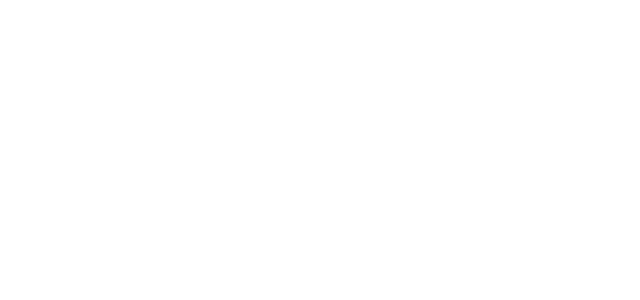
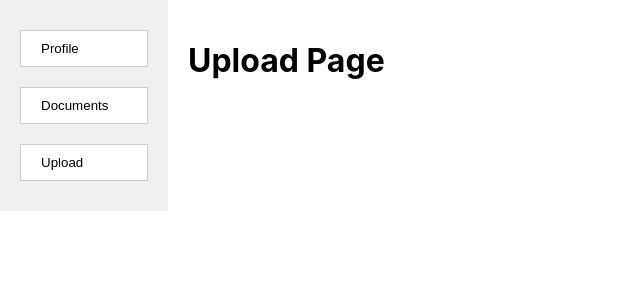
Before and after one commit to Norace2002/SWEN3, a React (Create React App) app in the folder webserver/: page /upload in a window 1280 px wide. Before the commit this address had no page. Shown: the top 300 px of the page, without its empty margins (0-640 px from the left). Built offline with nearby package versions, Linux system fonts and the light colour scheme.

Commit message:
Changes: - application level routing via sidebar (included in App) - inclusion of first API call to REST (just a test to see if it works, nothing fancy) - installation of new dependencies - enabling CORS on REST server

```diff
--- a/webserver/package.json
+++ b/webserver/package.json
@@ -6,6 +6,7 @@
     "@testing-library/jest-dom": "^5.17.0",
     "@testing-library/react": "^13.4.0",
     "@testing-library/user-event": "^13.5.0",
+    "axios": "^1.7.7",
     "react": "^18.3.1",
     "react-dom": "^18.3.1",
     "react-router-dom": "^6.26.2",
--- a/webserver/src/App.js
+++ b/webserver/src/App.js
@@ -1,43 +1,45 @@
-import { BrowserRouter, Routes, Route } from 'react-router-dom';
+import {BrowserRouter, Routes, Route, Navigate} from 'react-router-dom';
 import React from 'react';
-import './App.css';
-import logo from './logo.svg';
 
-function AppRouter() {
+import LandingPage from './paperless/landing';
+import UploadPage from './paperless/upload';
+import PreviewPage from './paperless/preview';
+import ProfilePage from './paperless/profile';
+import Sidebar from './paperless/sidebar';
+
+function App() {
   return (
       <BrowserRouter>
-        <Routes>
-          {/* Home route */}
-          <Route path="/" element={
-            <div className="App">
-              <header className="App-header">
-                <img src={logo} className="App-logo" alt="logo" />
-                <p>
-                  Edit <code>src/App.js</code> and save to reload.
-                </p>
-                <a
-                    className="App-link"
-                    href="https://reactjs.org"
-                    target="_blank"
-                    rel="noopener noreferrer"
-                >
-                  Learn React
-                </a>
-              </header>
-            </div>
-          } />
+        <div style={styles.mainDiv}>
+          {/* Sidebar Component */}
+          <Sidebar />
 
-          {/* Documents route */}
-          <Route path="/documents" element={<div>/documents reached</div>} />
+          {/* Main content area which will update based on routes */}
+          <div style={{ flex: 1, padding: '20px' }}>
+            <Routes>
+              {/* Default route to landing page */}
+              <Route path="/" element={LandingPage} />
 
-          {/* Documents upload route */}
-          <Route path="/documents/upload" element={<div>/documents/upload reached</div>} />
+              {/* Sidebar-routed pages */}
+              <Route path="/profile" element={ProfilePage} />
+              <Route path="/documents" element={LandingPage} />
+              <Route path="/upload" element={UploadPage} />
 
-          {/* Dynamic document route (use `:id` for dynamic segments in URL) */}
-          <Route path="/documents/:id" element={<div>/documents/id reached</div>} />
-        </Routes>
+              {/* Catch-all route to handle unknown paths */}
+              <Route path="*" element={<Navigate to={LandingPage} />} />
+            </Routes>
+          </div>
+        </div>
       </BrowserRouter>
   );
 }
 
-export default AppRouter;
+const styles={
+    mainDiv:{
+        display: 'flex',
+        height: '100%',
+        width: '100%'
+    }
+}
+
+export default App;
--- a/webserver/src/index.js
+++ b/webserver/src/index.js
@@ -1,13 +1,13 @@
 import React from 'react';
 import ReactDOM from 'react-dom/client';
 import './index.css';
-import AppRouter from './App';
+import App from './App';
 import reportWebVitals from './reportWebVitals';
 
 const root = ReactDOM.createRoot(document.getElementById('root'));
 root.render(
   <React.StrictMode>
-    <AppRouter />
+    <App />
   </React.StrictMode>
 );
 
--- /dev/null
+++ b/webserver/src/paperless/landing.js
@@ -0,0 +1,85 @@
+import React, {useEffect} from "react";
+import axios from 'axios';
+
+function LandingPage(){
+    // Loading Documents
+    const updateDocuments = () =>{
+        axios.get('http://127.0.0.1:8081/documents')
+            .then((response) => {
+                console.log("API Response:", response.data);
+            })
+            .catch((err) => {
+                if (err.response) {
+                    // The request was made and the server responded with a status code
+                    console.error("Error status:", err.response.status);
+                    console.error("Error data:", err.response.data);
+                } else if (err.request) {
+                    // The request was made but no response was received
+                    console.error("No response received:", err.request);
+                } else {
+                    // Something happened in setting up the request that triggered an error
+                    console.error("Error:", err.message);
+                }
+            })
+    }
+
+    // Problem with useEffect
+    // Uncaught TypeError: Cannot read properties of null (reading 'useEffect')
+    /*
+    useEffect(() => {
+        updateDocuments();
+    }, []);
+    */
+
+    ////////////////////////////////////////////////////////////////////////////////////////////////////////////////////
+    // Searchbar shenanigans
+
+    let searchQuery;
+
+    const updateSearchbar = (event) => {
+        searchQuery = event.target.value; // Update the search query as the user types
+    };
+
+    const searchSubmit = () => {
+        console.log("Search query:", searchQuery);
+    };
+
+    ////////////////////////////////////////////////////////////////////////////////////////////////////////////////////
+    // Actual site content
+
+    return(
+        <div>
+            <h1> Paperless Landing Page </h1>
+            <div id={"searchbar"} style={styles.searchbar}>
+                <input
+                    type = "text"
+                    placeholder = "Search documents..."
+                    onChange= {updateSearchbar}
+                    value = {searchQuery}
+                    style={{ padding: '10px', width: '300px', marginRight: '10px' }}
+                />
+                <button onClick={searchSubmit} style={{ padding: '10px 20px' }}>
+                    Search
+                </button>
+            </div>
+            <div id={"documents"}>
+                {/* will present all documents once component is mounted */}
+                <button onClick={updateDocuments} style={{ padding: '10px 20px' }}>
+                    Test to make API call
+                </button>
+            </div>
+        </div>
+    );
+}
+
+////////////////////////////////////////////////////////////////////////////////////////////////////////////////////////
+// in-file styles for now
+
+const styles = {
+    searchbar:{
+        padding: '10px',
+        width: '100%'
+    }
+}
+
+export default LandingPage();
--- /dev/null
+++ b/webserver/src/paperless/preview.js
@@ -0,0 +1,12 @@
+import Sidebar from "./sidebar";
+import React from "react";
+
+function previewPage(){
+    return(
+        <div>
+            preview Page
+        </div>
+    );
+}
+
+export default previewPage();
--- /dev/null
+++ b/webserver/src/paperless/profile.js
@@ -0,0 +1,12 @@
+import Sidebar from "./sidebar";
+import React from "react";
+
+function ProfilePage(){
+    return(
+        <div style={{display: 'flex'}}>
+            <h1> Profile Page </h1>
+        </div>
+    );
+}
+
+export default ProfilePage();
--- /dev/null
+++ b/webserver/src/paperless/sidebar.js
@@ -0,0 +1,73 @@
+import React from 'react';
+import { useNavigate } from 'react-router-dom';
+
+function Button({ onClick, title, style }) {
+    return (
+        <button onClick={onClick} style={style}>
+            {title}
+        </button>
+    );
+}
+
+function Sidebar() {
+    const navigate = useNavigate(); // Hook for navigation
+
+    let currentPage = '/documents';
+
+    // Helper function to handle navigation
+    const handleNavigation = (page) => {
+        navigate(page);
+        currentPage = page;
+    };
+
+    return (
+        <div style={styles.sidebar}>
+            <Button
+                onClick={() => handleNavigation('/profile')}
+                style={currentPage === 'profile' ? styles.activeButton : styles.button}
+                title="Profile"
+            />
+            <Button
+                onClick={() => handleNavigation('/documents')}
+                style={currentPage === 'documents' ? styles.activeButton : styles.button}
+                title="Documents"
+            />
+            <Button
+                onClick={() => handleNavigation('/upload')}
+                style={currentPage === 'upload' ? styles.activeButton : styles.button}
+                title="Upload"
+            />
+        </div>
+    );
+}
+
+// Styles for the sidebar and buttons
+const styles = {
+    sidebar: {
+        width: '10%',
+        height: '100%',
+        padding: '20px',
+        backgroundColor: '#f0f0f0',
+        display: 'flex',
+        flexDirection: 'column',
+    },
+    button: {
+        padding: '10px 20px',
+        margin: '10px 0',
+        backgroundColor: '#fff',
+        border: '1px solid #ccc',
+        cursor: 'pointer',
+        textAlign: 'left',
+    },
+    activeButton: {
+        padding: '10px 20px',
+        margin: '10px 0',
+        backgroundColor: '#007bff',
+        color: '#fff',
+        border: 'none',
+        cursor: 'pointer',
+        textAlign: 'left',
+    },
+};
+
+export default Sidebar;
--- /dev/null
+++ b/webserver/src/paperless/upload.js
@@ -0,0 +1,12 @@
+import Sidebar from "./sidebar";
+import React from "react";
+
+function UploadPage(){
+    return(
+        <div style={{display: 'flex'}}>
+            <h1> Upload Page </h1>
+        </div>
+    );
+}
+
+export default UploadPage();
```
Also changed, not shown: 2 other files (tests, documents, lock files or other folders).
